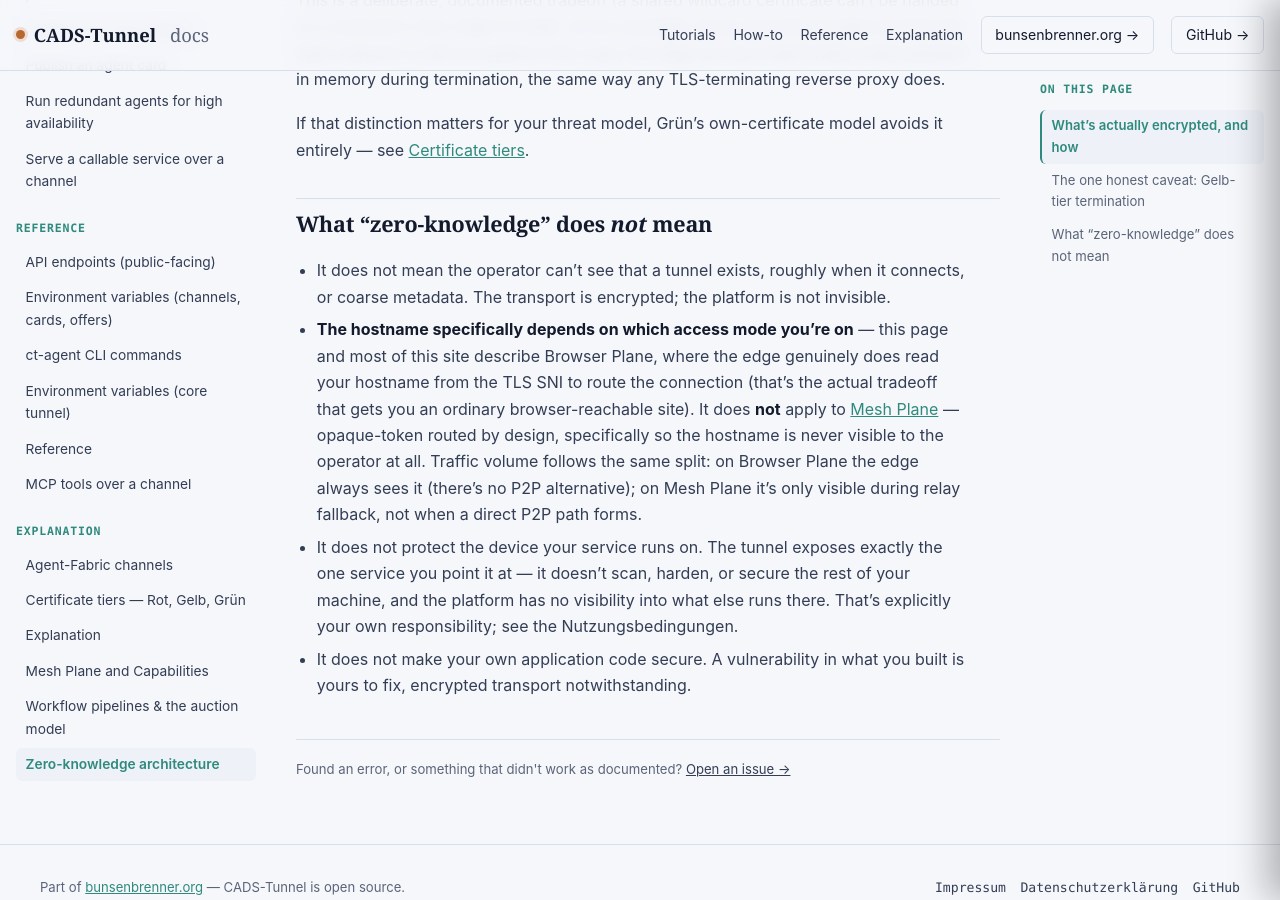
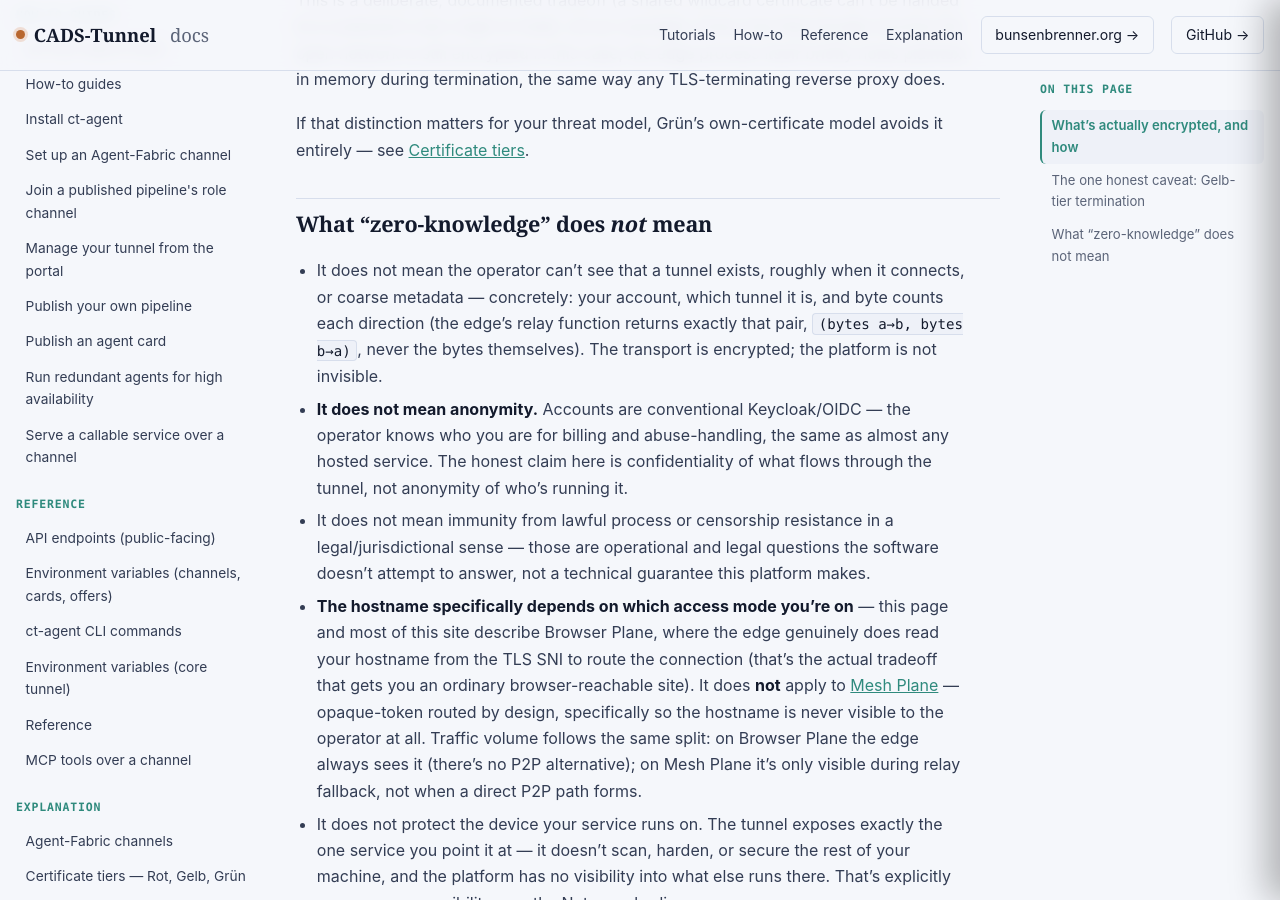
Before and after one commit to scimbe/CADS-Tunnel-docs, a Jekyll site: the page built from _explanation/zero-knowledge.md, in a window 1280 px wide and 900 px high, scrolled down 976 px. Built offline with Jekyll 4.4.1, drawn with Linux system fonts in a browser that asks for light colours.

Commit message:
explanation: state the anonymity and censorship-resistance non-claims explicitly
Found in docs/product/positioning.md's "What we don't claim" section (an
internal CADS-Tunnel doc) but never stated on this site: this platform does
not claim anonymity (accounts are conventional Keycloak/OIDC, the operator
knows who you are for billing) or censorship/lawful-process immunity (out of
scope, not a technical guarantee). zero-knowledge.md's existing "does not
mean" list only vaguely gestured at "coarse metadata" -- made it concrete
(account, tunnel, byte counts) and verified the byte-counts claim against
source first: crates/edge/src/relay.rs's relay() genuinely returns exactly
that pair, (bytes a->b, bytes b->a), never the payload itself.

Matches this page's own established tone -- a vague security claim is worse
than none, so state plainly what isn't promised alongside what is.

```diff
--- a/_explanation/zero-knowledge.md
+++ b/_explanation/zero-knowledge.md
@@ -40,7 +40,15 @@ If that distinction matters for your threat model, Grün's own-certificate model
 ## What "zero-knowledge" does *not* mean
 
 - It does not mean the operator can't see that a tunnel exists, roughly when it connects, or coarse
-  metadata. The transport is encrypted; the platform is not invisible.
+  metadata — concretely: your account, which tunnel it is, and byte counts each direction (the edge's
+  relay function returns exactly that pair, `(bytes a→b, bytes b→a)`, never the bytes themselves). The
+  transport is encrypted; the platform is not invisible.
+- **It does not mean anonymity.** Accounts are conventional Keycloak/OIDC — the operator knows who you
+  are for billing and abuse-handling, the same as almost any hosted service. The honest claim here is
+  confidentiality of what flows through the tunnel, not anonymity of who's running it.
+- It does not mean immunity from lawful process or censorship resistance in a legal/jurisdictional sense
+  — those are operational and legal questions the software doesn't attempt to answer, not a technical
+  guarantee this platform makes.
 - **The hostname specifically depends on which access mode you're on** — this page and most of this site
   describe Browser Plane, where the edge genuinely does read your hostname from the TLS SNI to route the
   connection (that's the actual tradeoff that gets you an ordinary browser-reachable site). It does
```
